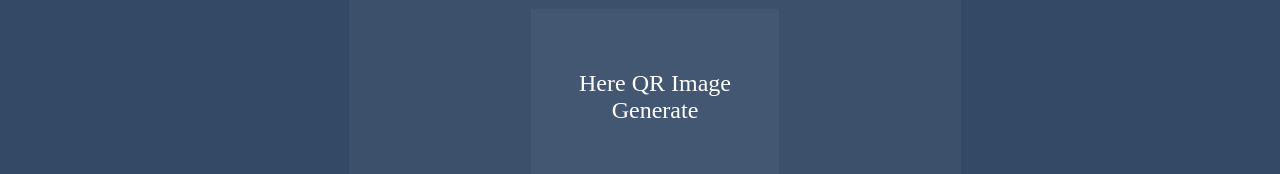
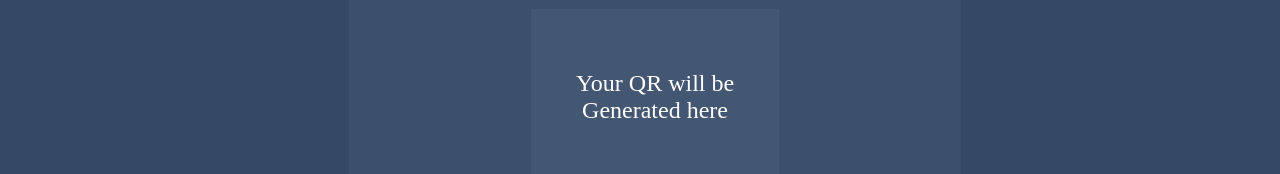
Before and after one commit to singhprabhash/fantastic-waddle, a plain HTML site: page index.html in a window 1280 px wide. Shown: the part 406-580 px from the top of the page. Drawn offline with Linux system fonts and the light colour scheme.

Commit message:
change the default dispaly text for QR

```diff
--- a/index.html
+++ b/index.html
@@ -54,7 +54,7 @@
                               </div>
                             <div class="imgDiv">
                                 <div class="qrimg" id="qrcode">
-                                  <p id="defaultText" style="display:block">Here QR Image Generate </p>
+                                  <p id="defaultText" style="display:block">Your QR will be Generated here </p>
                                 </div>
                                 <div id="qrdownloadDiv" style="display:none;">
                                   <button class="btn btn1 btn2" type="button" onclick="downloadqrCode()">Download   <i class="fa fa-download"></i></button>
```
